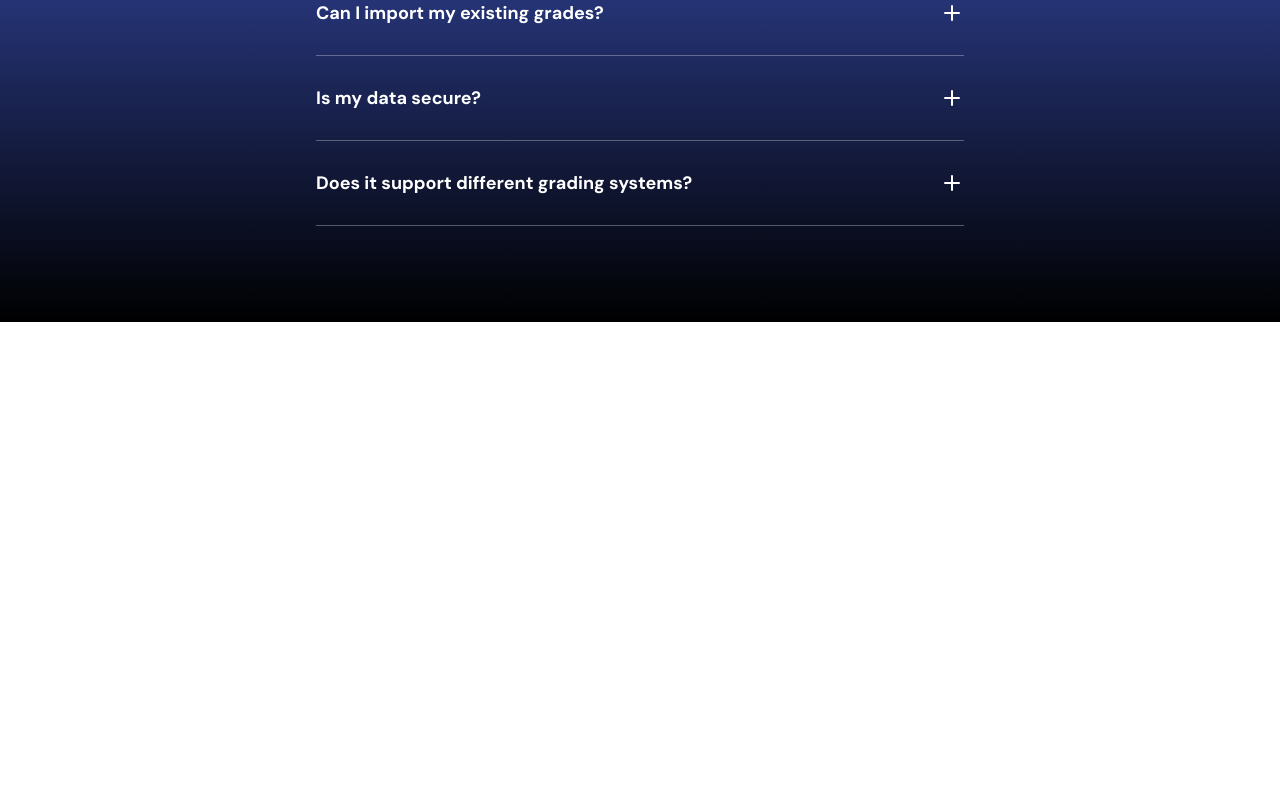
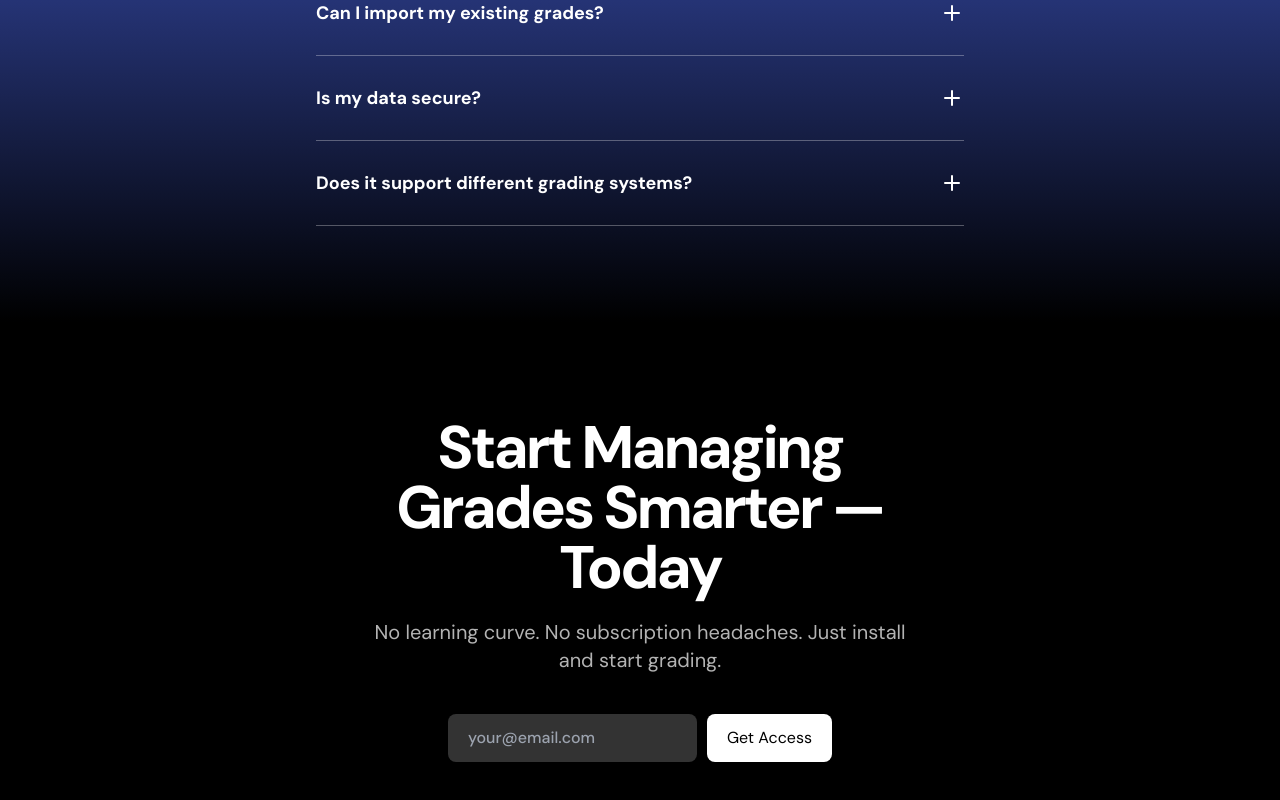
Before and after one commit to SamiraSiham/NotePilot, a Next.js app: page / in a window 1280 px wide. Shown: the part 2777-3577 px from the top of the page. Before the commit the page ends 3099 px from the top, so only its background shows below. Built offline with nearby package versions, Linux system fonts and the light colour scheme.

Commit message:
call to action

```diff
--- a/src/app/components/CallToAction.jsx
+++ b/src/app/components/CallToAction.jsx
@@ -1,3 +1,16 @@
 export const CallToAction = () => {
-  return null;
+  return (
+    <div className="bg-black text-white py-[72px] sm:py-24 text-center">
+      <div className="container max-w-xl">
+        <h2 className="font-bold text-5xl tracking-tighter sm:text-6xl">Start Managing Grades Smarter — Today</h2>
+        <p className="text-xl text-white/70 mt-5">
+          No learning curve. No subscription headaches. Just install and start grading.
+        </p>
+        <form className="mt-10 flex flex-col gap-2.5 max-w-sm mx-auto sm:flex-row">
+          <input type="email" name="" placeholder="your@email.com" id="" className="h-12 bg-white/20 rounded-lg px-5 py-3 font-medium placeholder:text-[#9CA3AF] flex-1"/>
+          <button className="bg-white text-black h-12 rounded-lg px-5">Get Access</button>
+        </form>
+      </div>
+    </div>
+  );
 };
```
